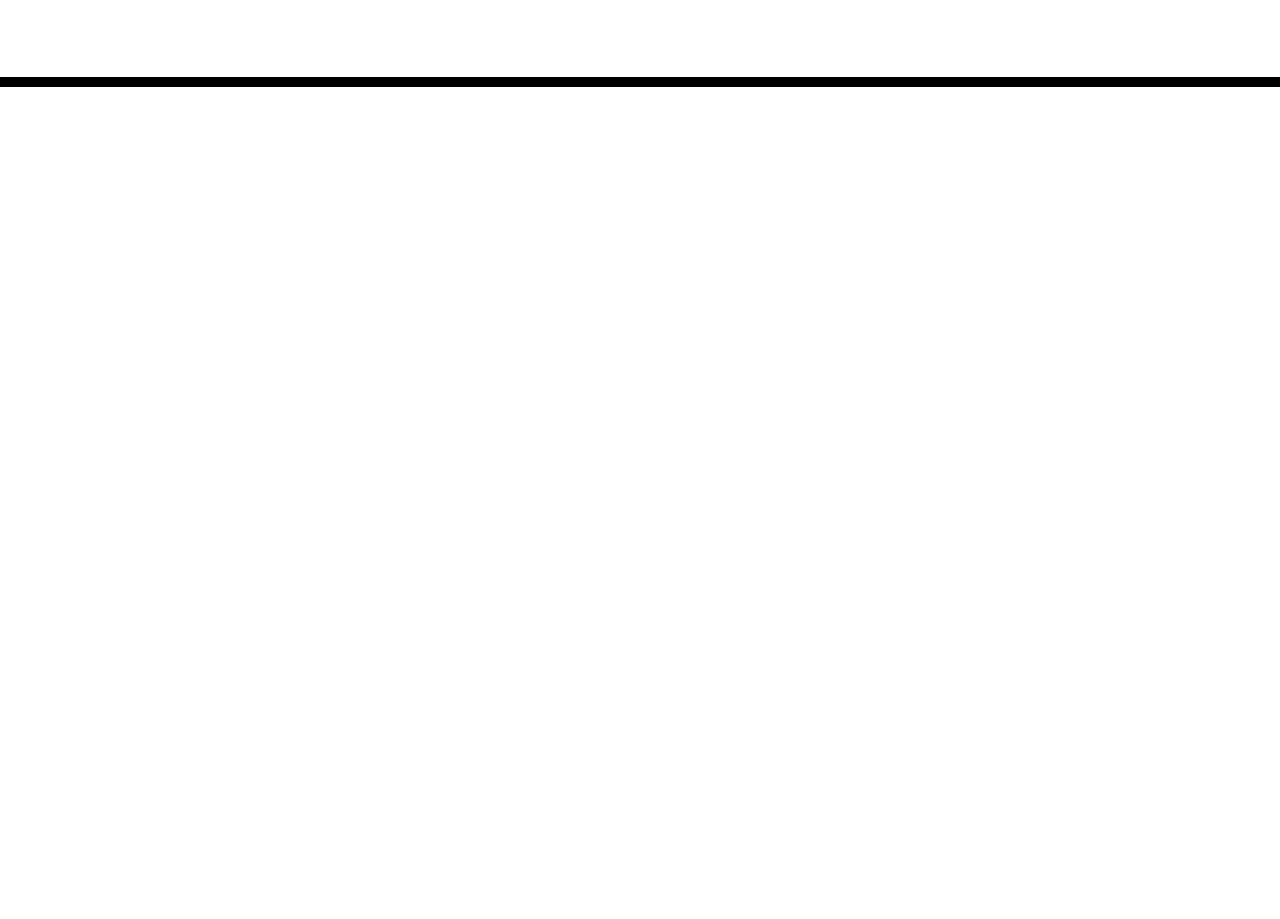
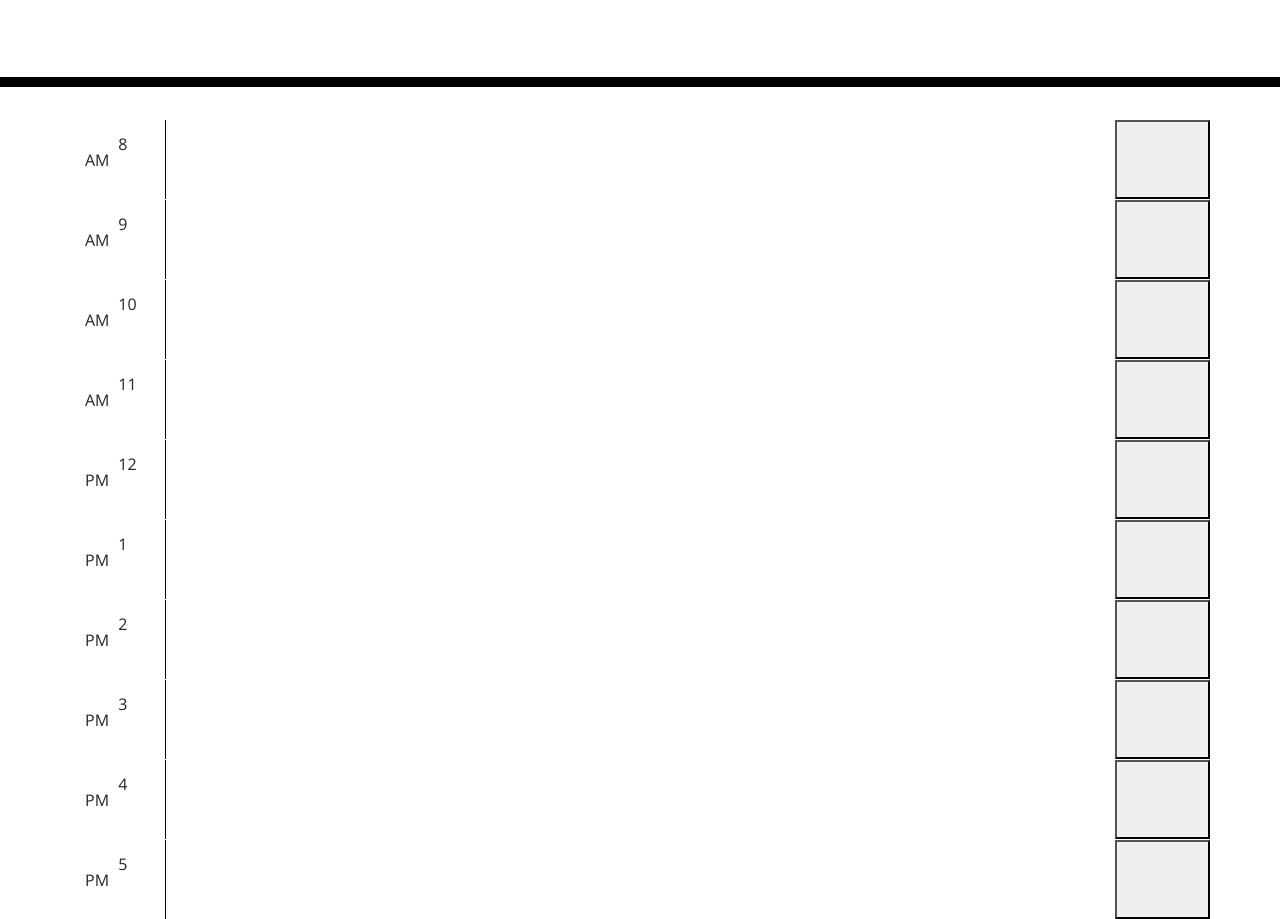
Before and after one commit to leviathan902/Work-Day-Scheduler, a plain HTML site: page index.html in a window 1280 px wide. Shown: the part 291-1210 px from the top of the page. Before the commit the page ends 800 px from the top, so only its background shows below. Drawn offline with nearby package versions, Linux system fonts and the light colour scheme.

Commit message:
Added rows for each hour on scheduler.

```diff
--- a/index.html
+++ b/index.html
@@ -1,23 +1,14 @@
 <!DOCTYPE html>
 <html lang="en">
+
 <head>
   <meta charset="UTF-8" />
   <meta name="viewport" content="width=device-width, initial-scale=1.0" />
   <meta http-equiv="X-UA-Compatible" content="ie=edge" />
-    <link
-      rel="stylesheet"
-      href="https://stackpath.bootstrapcdn.com/bootstrap/4.3.1/css/bootstrap.min.css"
-    />
-    <link
-      rel="stylesheet"
-      href="https://use.fontawesome.com/releases/v5.8.1/css/all.css"
-      integrity="sha384-50oBUHEmvpQ+1lW4y57PTFmhCaXp0ML5d60M1M7uH2+nqUivzIebhndOJK28anvf"
-      crossorigin="anonymous"
-    />
-    <link
-      href="https://fonts.googleapis.com/css?family=Open+Sans&display=swap"
-      rel="stylesheet"
-    />
+  <link rel="stylesheet" href="https://stackpath.bootstrapcdn.com/bootstrap/4.3.1/css/bootstrap.min.css" />
+  <link rel="stylesheet" href="https://use.fontawesome.com/releases/v5.8.1/css/all.css"
+    integrity="sha384-50oBUHEmvpQ+1lW4y57PTFmhCaXp0ML5d60M1M7uH2+nqUivzIebhndOJK28anvf" crossorigin="anonymous" />
+  <link href="https://fonts.googleapis.com/css?family=Open+Sans&display=swap" rel="stylesheet" />
   <link rel="stylesheet" href="/assets/css/style.css" />
   <title>Work Day Scheduler</title>
 </head>
@@ -38,10 +29,101 @@
   </header>
   <div class="container">
     <!-- Timeblocks go here -->
+    <div class="row">
+      <div class="col-md-1">
+        8 AM
+      </div>
+      <textarea class="col-md-10">
+        </textarea>
+      <button class="col-md-1"><i></i></button>
+    </div>
+
+    <div class="row">
+      <div class="col-md-1">
+        9 AM
+      </div>
+      <textarea class="col-md-10">
+        </textarea>
+      <button class="col-md-1"><i></i></button>
+    </div>
+
+    <div class="row">
+      <div class="col-md-1">
+        10 AM
+      </div>
+      <textarea class="col-md-10">
+        </textarea>
+      <button class="col-md-1"><i></i></button>
+    </div>
+
+    <div class="row">
+      <div class="col-md-1">
+        11 AM
+      </div>
+      <textarea class="col-md-10">
+        </textarea>
+      <button class="col-md-1"><i></i></button>
+    </div>
+
+    <div class="row">
+      <div class="col-md-1">
+        12 PM
+      </div>
+      <textarea class="col-md-10">
+        </textarea>
+      <button class="col-md-1"><i></i></button>
+    </div>
+
+    <div class="row">
+      <div class="col-md-1">
+        1 PM
+      </div>
+      <textarea class="col-md-10">
+        </textarea>
+      <button class="col-md-1"><i></i></button>
+    </div>
+
+    <div class="row">
+      <div class="col-md-1">
+        2 PM
+      </div>
+      <textarea class="col-md-10">
+        </textarea>
+      <button class="col-md-1"><i></i></button>
+    </div>
+
+    <div class="row">
+      <div class="col-md-1">
+        3 PM
+      </div>
+      <textarea class="col-md-10">
+        </textarea>
+      <button class="col-md-1"><i></i></button>
+    </div>
+
+    <div class="row">
+      <div class="col-md-1">
+        4 PM
+      </div>
+      <textarea class="col-md-10">
+        </textarea>
+      <button class="col-md-1"><i></i></button>
+    </div>
+
+    <div class="row">
+      <div class="col-md-1">
+        5 PM
+      </div>
+      <textarea class="col-md-10">
+        </textarea>
+      <button class="col-md-1"><i></i></button>
+    </div>
+
   </div>
 
   <script src="https://cdnjs.cloudflare.com/ajax/libs/jquery/3.2.1/jquery.min.js"></script>
   <script src="https://cdnjs.cloudflare.com/ajax/libs/moment.js/2.24.0/moment.min.js"></script>
   <script src="assets/js/script.js"></script>
 </body>
+
 </html>
```
Lines whose indentation alone changed are shown as unchanged.
